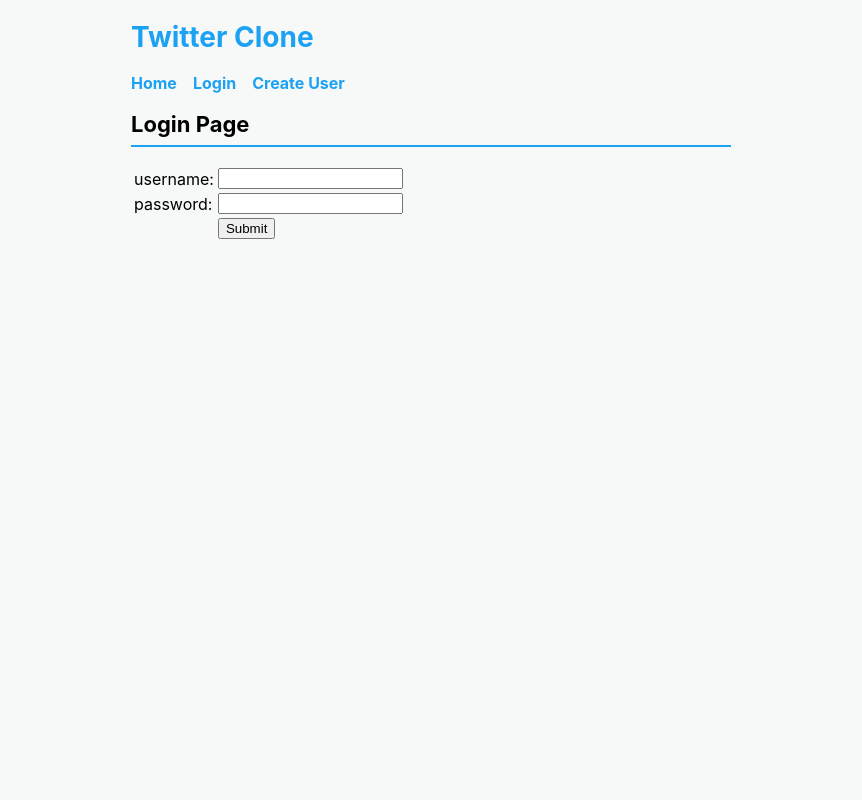
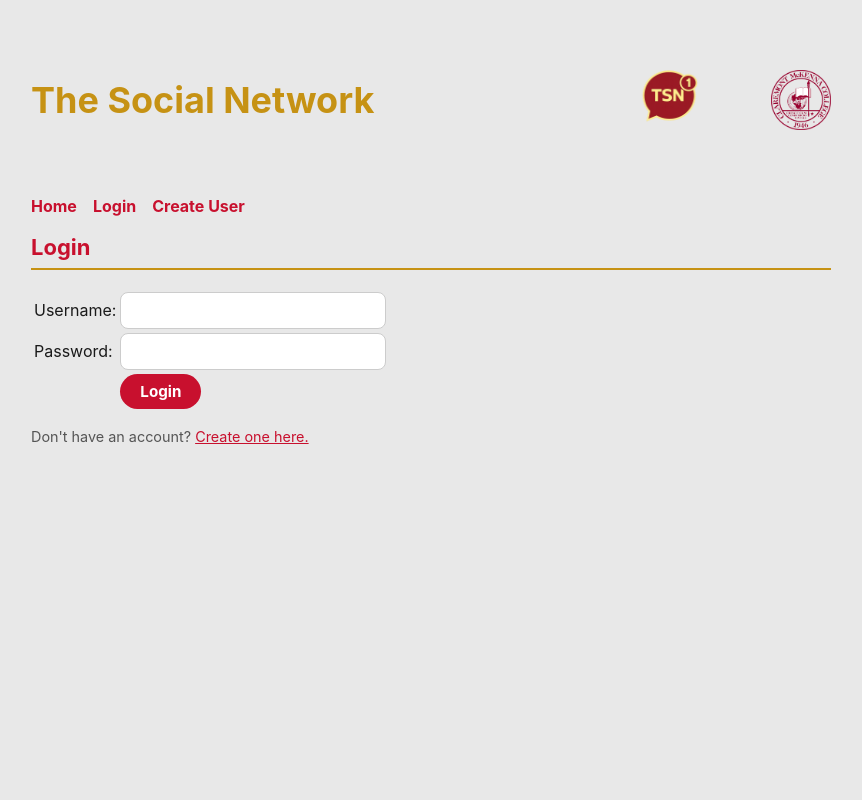
Before and after one commit to avankomen25/Twitter-Clone, a FastAPI app: page /login in a window 1280 px wide. Shown: the whole page, without its empty margins (209-1071 px from the left). Run offline with FastAPI, Linux system fonts and the light colour scheme.

Commit message:
adding project features

```diff
--- a/main.py
+++ b/main.py
@@ -5,6 +5,8 @@
 from fastapi import FastAPI, Request
 from fastapi.responses import HTMLResponse
 from fastapi.templating import Jinja2Templates
+from fastapi.responses import HTMLResponse, RedirectResponse
+from fastapi.responses import JSONResponse
 from fastapi.staticfiles import StaticFiles
 import uvicorn
 import sqlite3
@@ -12,6 +14,14 @@
 app = FastAPI()
 app.mount('/static', StaticFiles(directory='static'), name='static')
 templates = Jinja2Templates(directory='templates')
+
+import re
+
+def make_links(text):
+    url_pattern = re.compile(r'(https?://\S+)')
+    return url_pattern.sub(r'<a href="\1">\1</a>', text)
+
+templates.env.filters['make_links'] = make_links
 
 def get_db():
     con = sqlite3.connect('twitter_clone.db')
@@ -52,13 +62,11 @@
 
 @app.get('/', response_class=HTMLResponse)
 async def index(request: Request):
-    is_logged_in = check_credentials(request)
-
     # extract username from database
-    con = sqlite3.connect('twitter_clone.db')
+    con = get_db()
     cur = con.cursor()
     sql = """
-    SELECT messages.message, messages.created_at, users.username, users.age
+    SELECT messages.id, messages.message, messages.created_at, users.username, users.age
     FROM messages
     JOIN users ON messages.sender_id = users.id
     ORDER BY messages.created_at DESC;
@@ -68,8 +76,14 @@
     con.close()
 
     messages = [
-        {'message': r[0], 'created_at': r[1], 'username': r[2], 'age': r[3]}
-        for r in rows
+        {
+            'id': row['id'],
+            'message': row['message'],
+            'created_at': row['created_at'],
+            'username': row['username'],
+            'age': row['age'] if row['age'] is not None else 'N/A',
+        }
+        for row in rows
     ]
 
     # for row in cur.fetchall():
@@ -81,7 +95,7 @@
         name='index.html',
         context={
             'is_logged_in': check_credentials(request),
-            'username': check_credentials(request),
+            # 'username': check_credentials(request),
             'messages': messages,
         }
     )
@@ -91,34 +105,62 @@
     response = templates.TemplateResponse(
         request=request,
         name='logout.html',
+        context={'is_logged_in': None}
     )
     response.delete_cookie(key='username')
     response.delete_cookie(key='password')
     return response
 
 @app.get('/login', response_class=HTMLResponse)
-async def login(request: Request):
-    is_logged_in = check_credentials(request)
-    response = templates.TemplateResponse(
+async def login_get(request: Request):
+    return templates.TemplateResponse(
         request=request,
         name='login.html',
         context={
-            'is_logged_in': check_credentials(request)
+            'is_logged_in': check_credentials(request),
+            'error': None,
         }
     )
-    response.set_cookie(key='username', value=request.query_params.get('username'))
-    response.set_cookie(key='password', value=request.query_params.get('password'))
+
+@app.post('/login', response_class=HTMLResponse)
+async def login_post(request: Request):
+    form = await request.form()
+    username = form.get('username', '').strip()
+    password = form.get('password', '')
+
+    if not username or not password:
+        return templates.TemplateResponse(
+            request=request,
+            name='login.html',
+            context={
+                'is_logged_in': None,
+                'error': 'Please enter both username and password.',
+            }
+        )
+
+    con = get_db()
+    cur = con.cursor()
+    cur.execute(
+        'SELECT username FROM users WHERE username = ? AND password = ?',
+        (username, password)
+    )
+    row = cur.fetchone()
+    con.close()
+
+    if row is None:
+        return templates.TemplateResponse(
+            request=request,
+            name='login.html',
+            context={
+                'is_logged_in': None,
+                'error': 'Invalid username or password.',
+            }
+        )
+
+    response = RedirectResponse(url='/', status_code=303)
+    response.set_cookie(key='username', value=username, httponly=True)
+    response.set_cookie(key='password', value=password, httponly=True)
     return response
-
-@app.get('/create_message', response_class=HTMLResponse)
-async def create_message(request: Request):
-    return templates.TemplateResponse(
-        request=request,
-        name='create_message.html',
-        context={
-            'is_logged_in': check_credentials(request)
-        }
-    )
 
 @app.get('/create_user', response_class=HTMLResponse)
 async def create_user(request: Request):
@@ -126,10 +168,157 @@
         request=request,
         name='create_user.html',
         context={
-            'is_logged_in': check_credentials(request)
+            'is_logged_in': check_credentials(request),
+            'error': None,
         }
     )
 
+@app.post('/create_user', response_class=HTMLResponse)
+async def create_user_post(request: Request):
+    form = await request.form()
+    username = form.get('username', '').strip()
+    password = form.get('password', '')
+    password2 = form.get('password2', '')
+    age = form.get('age', '').strip()
+
+    if not username or not password:
+        return templates.TemplateResponse(
+            request=request,
+            name='create_user.html',
+            context={
+                'is_logged_in': None,
+                'error': 'Username and password are required.',
+            }
+        )
+
+    if password != password2:
+        return templates.TemplateResponse(
+            request=request,
+            name='create_user.html',
+            context={
+                'is_logged_in': None,
+                'error': 'Passwords do not match.',
+            }
+        )
+
+    age_val = int(age) if age.isdigit() else None
+
+    con = get_db()
+    cur = con.cursor()
+    try:
+        cur.execute(
+            'INSERT INTO users (username, password, age) VALUES (?, ?, ?)',
+            (username, password, age_val)
+        )
+        con.commit()
+    except sqlite3.IntegrityError:
+        con.close()
+        return templates.TemplateResponse(
+            request=request,
+            name='create_user.html',
+            context={
+                'is_logged_in': None,
+                'error': f'Username "{username}" is already taken.',
+            }
+        )
+    con.close()
+
+    # Auto-login and redirect to home (optional task)
+    response = RedirectResponse(url='/', status_code=303)
+    response.set_cookie(key='username', value=username, httponly=True)
+    response.set_cookie(key='password', value=password, httponly=True)
+    return response
+
+@app.get('/create_message', response_class=HTMLResponse)
+async def create_message_get(request: Request):
+    username = check_credentials(request)
+    if not username:
+        return RedirectResponse(url='/login', status_code=303)
+    return templates.TemplateResponse(
+        request=request,
+        name='create_message.html',
+        context={
+            'is_logged_in': username,
+            'error': None,
+        }
+    )
+
+@app.post('/create_message', response_class=HTMLResponse)
+async def create_message_post(request: Request):
+    username = check_credentials(request)
+    if not username:
+        return RedirectResponse(url='/login', status_code=303)
+
+    form = await request.form()
+    message = form.get('message', '').strip()
+
+    if not message:
+        return templates.TemplateResponse(
+            request=request,
+            name='create_message.html',
+            context={
+                'is_logged_in': username,
+                'error': 'Message cannot be empty.',
+            }
+        )
+
+    con = get_db()
+    cur = con.cursor()
+    cur.execute('SELECT id FROM users WHERE username = ?', (username,))
+    row = cur.fetchone()
+    sender_id = row['id']
+
+    cur.execute(
+        'INSERT INTO messages (sender_id, message) VALUES (?, ?)',
+        (sender_id, message)
+    )
+    con.commit()
+    con.close()
+
+    return RedirectResponse(url='/', status_code=303)
+
+@app.get('/json')
+async def messages_json(request: Request):
+    con = get_db()
+    cur = con.cursor()
+    cur.execute('''
+        SELECT messages.message, messages.created_at, users.username, users.age
+        FROM messages
+        JOIN users ON messages.sender_id = users.id
+        ORDER BY messages.created_at DESC
+    ''')
+    rows = cur.fetchall()
+    con.close()
+
+    messages = [
+        {
+            'message': row['message'],
+            'created_at': row['created_at'],
+            'username': row['username'],
+            'age': row['age'] if row['age'] is not None else None,
+        }
+        for row in rows
+    ]
+
+    return JSONResponse(content={'messages': messages})
+
+@app.post('/delete_message/{message_id}')
+async def delete_message(message_id: int, request: Request):
+    username = check_credentials(request)
+    if not username:
+        return RedirectResponse(url='/login', status_code=303)
+
+    con = get_db()
+    cur = con.cursor()
+    # only let users delete their own messages
+    cur.execute('''
+        DELETE FROM messages
+        WHERE id = ? AND sender_id = (SELECT id FROM users WHERE username = ?)
+    ''', (message_id, username))
+    con.commit()
+    con.close()
+
+    return RedirectResponse(url='/', status_code=303)
 
 if __name__ == '__main__':
     uvicorn.run("main:app", host='127.0.0.1', port=8080, reload=True)
--- a/static/styles.css
+++ b/static/styles.css
@@ -1,14 +1,16 @@
 body {
     font-family: -apple-system, BlinkMacSystemFont, 'Segoe UI', sans-serif;
-    max-width: 600px;
+    max-width: 800px;
     margin: 0 auto;
-    padding: 20px;
-    background-color: #f7f9f9;
+    padding: 10px 20px;
+    background-color: #e8e8e8;
+    color: #1a1a1a;
 }
 
 h1 {
-    color: #1da1f2;
-    font-size: 28px;
+    color: #C69214;
+    font-size: 36px;
+    margin: 0;
 }
 
 ul {
@@ -16,38 +18,167 @@
     padding: 0;
     display: flex;
     gap: 16px;
+    margin: 6px 0;
 }
 
 ul a {
-    color: #1da1f2;
+    color: #C8102E;
     text-decoration: none;
     font-weight: bold;
 }
 
 ul a:hover {
+    color: #C69214;
     text-decoration: underline;
-}
-
-img {
-    width: 80px;
-    display: block;
-    margin: 10px 0 20px 0;
 }
 
 h2 {
     font-size: 22px;
-    border-bottom: 2px solid #1da1f2;
+    border-bottom: 2px solid #C69214;
     padding-bottom: 8px;
+    color: #C8102E;
 }
 
-div {
+.site-header {
+    display: flex;
+    align-items: center;
+    gap: 16px;
+    margin-bottom: 0;
+}
+
+.site-header h1 {
+    flex: 1;
+}
+
+.site-header-logos {
+    display: flex;
+    align-items: center;
+    gap: 12px;
+}
+
+.site-header-logos img:first-child {
+    width: 180px;
+    height: 180px;
+    object-fit: contain;
+    margin: 0;
+}
+
+.site-header-logos img:last-child {
+    width: 60px;
+    height: 60px;
+    object-fit: contain;
+    margin: 0;
+}
+
+.message-card {
     background: white;
-    border: 1px solid #e1e8ed;
-    border-radius: 12px;
+    border: 1px solid #ccc;
+    border-left: 4px solid #C8102E;
+    border-radius: 8px;
     padding: 12px 16px;
     margin-bottom: 10px;
+}
+
+.message-meta {
+    font-size: 0.85rem;
+    color: #666;
+    margin-bottom: 6px;
+}
+
+.message-meta .username {
+    font-weight: bold;
+    color: #C8102E;
+    margin-right: 6px;
+}
+
+.message-body {
+    font-size: 0.95rem;
+    color: #1a1a1a;
+    white-space: pre-wrap;
+    word-break: break-word;
 }
 
 hr {
     display: none;
 }
+
+.error {
+    background: #fdf0ef;
+    color: #C8102E;
+    border: 1px solid #f5c6c2;
+    border-radius: 8px;
+    padding: 10px 16px;
+    margin-bottom: 16px;
+    font-size: 0.9rem;
+    font-weight: 500;
+}
+
+input[type="text"],
+input[type="password"],
+input[type="number"],
+textarea {
+    padding: 8px 12px;
+    border: 1px solid #ccc;
+    border-radius: 8px;
+    font-family: inherit;
+    font-size: 0.95rem;
+    outline: none;
+    width: 100%;
+    background: white;
+    color: #1a1a1a;
+}
+
+input[type="text"]:focus,
+input[type="password"]:focus,
+input[type="number"]:focus,
+textarea:focus {
+    border-color: #C8102E;
+}
+
+input[type="submit"] {
+    background: #C8102E;
+    color: white;
+    border: none;
+    padding: 8px 20px;
+    border-radius: 20px;
+    font-family: inherit;
+    font-size: 0.95rem;
+    font-weight: bold;
+    cursor: pointer;
+}
+
+input[type="submit"]:hover {
+    background: #C69214;
+}
+
+a {
+    color: #C8102E;
+}
+
+p {
+    margin-top: 12px;
+    font-size: 0.9rem;
+    color: #555;
+}
+
+.message-meta img {
+    width: 40px;
+    height: 40px;
+    border-radius: 50%;
+    vertical-align: middle;
+}
+
+input.delete-btn {
+    background: none;
+    border: 1px solid #C8102E;
+    color: #C8102E;
+    border-radius: 12px;
+    padding: 2px 8px;
+    font-size: 0.75rem;
+    cursor: pointer;
+}
+
+input.delete-btn:hover {
+    background: #C8102E;
+    color: white;
+}
--- a/templates/base.html
+++ b/templates/base.html
@@ -1,15 +1,22 @@
 <html>
     <head>
-        <title>Twitter Clone</title>
+        <title>The Social Network</title>
         <link rel="stylesheet" href="/static/styles.css">
+        <link rel="icon" type="image/png" href="/static/smalllogo.png">
     </head>
     <body>
-        <h1>Twitter Clone</h1>
+        <div class="site-header">
+            <h1>The Social Network</h1>
+            <div class="site-header-logos">
+                <img src="/static/smalllogo.png" alt="logo image">
+                <img src="/static/cmc_seal_rgb.png" alt="site image">
+            </div>
+        </div>
         <ul>
             <li><a href="/">Home</a></li>
             {% if is_logged_in %}
-            <li><a href="/logout">Logout</a></li>
-            <li><a href="/create_message">Create Message</a></li>
+            <li><a href="/create_message">Post Message</a></li>
+            <li><a href="/logout">Logout ({{ is_logged_in }})</a></li>
             {% else %}
             <li><a href="/login">Login</a></li>
             <li><a href="/create_user">Create User</a></li>
--- a/templates/login.html
+++ b/templates/login.html
@@ -1,13 +1,28 @@
 {% extends 'base.html' %}
 
 {% block content %}
-<h2>Login Page</h2>
+<h2>Login</h2>
 
-<form>
+{% if error %}
+<p class="error">{{ error | e }}</p>
+{% endif %}
+
+<form method="post" action="/login">
     <table>
-        <tr><td>username: </td> <td><input name="username"></td></tr>
-        <tr><td>password: </td> <td><input type="password" name="password"></td></tr>
-        <tr><td>          </td> <td><input type="submit"></td></tr>
+        <tr>
+            <td><label for="username">Username:</label></td>
+            <td><input type="text" id="username" name="username" required></td>
+        </tr>
+        <tr>
+            <td><label for="password">Password:</label></td>
+            <td><input type="password" id="password" name="password" required></td>
+        </tr>
+        <tr>
+            <td></td>
+            <td><input type="submit" value="Login"></td>
+        </tr>
     </table>
 </form>
+
+<p>Don't have an account? <a href="/create_user">Create one here.</a></p>
 {% endblock %}
--- a/templates/logout.html
+++ b/templates/logout.html
@@ -1,5 +1,7 @@
 {% extends 'base.html' %}
 
 {% block content %}
-<h2>Logout Page</h2>
+<h2>Logged Out</h2>
+<p>You have been successfully logged out.</p>
+<p><a href="/login">Log back in</a> or <a href="/">return to home</a>.</p>
 {% endblock %}
```
Also changed, not shown: db_create.py (+7 -0 lines), templates/create_message.html (+18 -1 lines), templates/create_user.html (+31 -0 lines), templates/index.html (+16 -7 lines), static/cmc_seal_rgb.png (added), static/logo.png (added), static/smalllogo.png (added).
